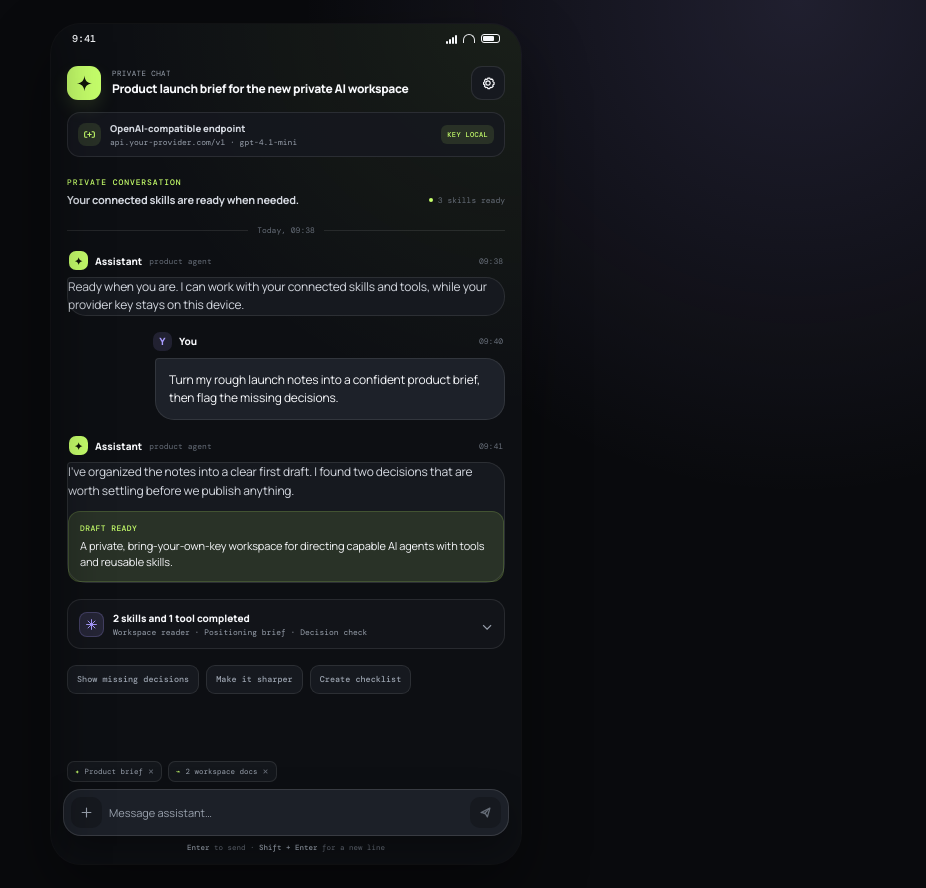
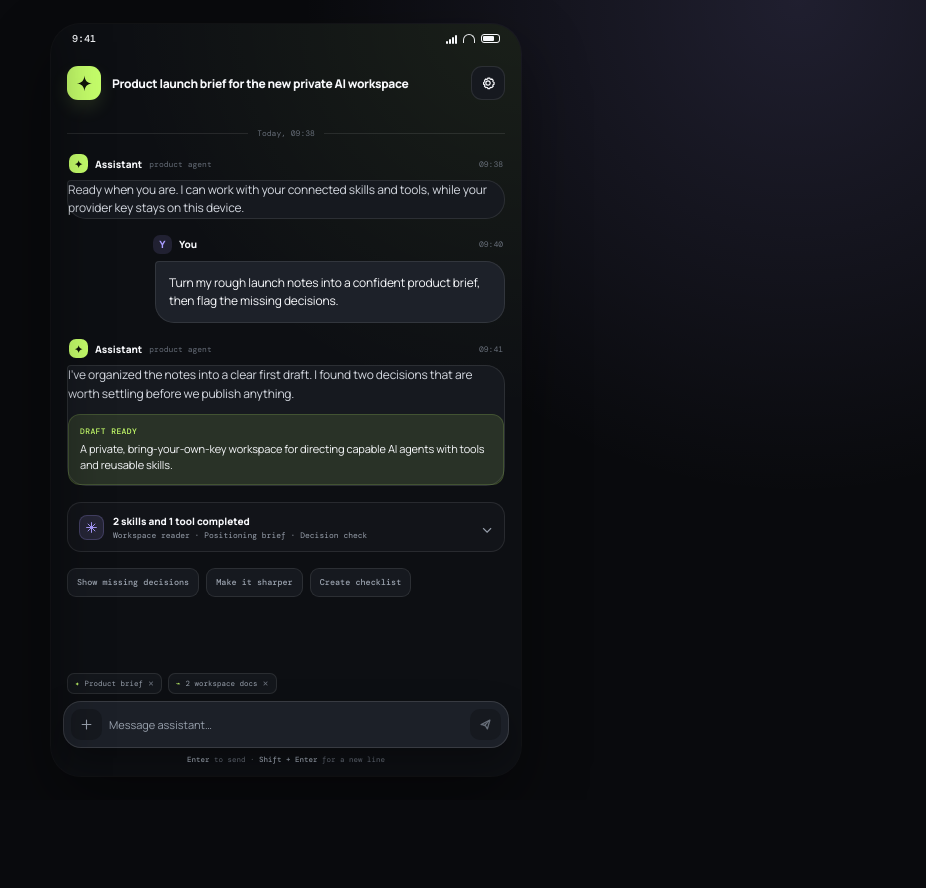
Before and after one commit to onelitonbd/Glow-Agent, a plain HTML site: page chat-page.html in a window 1280 px wide. Shown: the whole page, without its empty margins (354-1280 px from the left). After the commit the page ends 800 px from the top, so only its background shows below. Drawn offline with nearby package versions, Linux system fonts and the light colour scheme.

Commit message:
design: simplify Neural Ink chat header
Co-authored-by: arena-agent <297053741+arena-agent@users.noreply.github.com>

```diff
--- a/chat-page.html
+++ b/chat-page.html
@@ -101,12 +101,10 @@
     .history-launcher svg { width: 19px; height: 19px; fill: currentColor; }
     .icon-button svg { width: 16px; height: 16px; stroke: currentColor; stroke-width: 1.8; fill: none; stroke-linecap: round; stroke-linejoin: round; }
     .session-title { min-width: 0; padding: 0 2px; }
-    .session-title small, .session-title b { display: block; overflow: hidden; text-overflow: ellipsis; white-space: nowrap; }
-    .session-title small { margin-bottom: 2px; color: var(--muted); font-family: var(--mono); font-size: 7.5px; letter-spacing: .055em; text-transform: uppercase; }
-    .session-title b { color: var(--text); font-size: 12px; font-weight: 800; letter-spacing: -.027em; }
+    .session-title b { display: block; overflow: hidden; color: var(--text); font-size: 12px; font-weight: 800; letter-spacing: -.027em; text-overflow: ellipsis; white-space: nowrap; }
 
     /* Left-side chat history drawer */
-    .drawer-scrim { position: absolute; inset: 0; z-index: 10; background: rgba(0,0,0,.54); opacity: 0; visibility: hidden; transition: opacity .22s ease, visibility .22s ease; }
+    .drawer-scrim { position: absolute; inset: 0; z-index: 10; padding: 0; border: 0; background: rgba(0,0,0,.54); opacity: 0; visibility: hidden; transition: opacity .22s ease, visibility .22s ease; }
     .history-drawer { position: absolute; top: 0; bottom: 0; left: 0; z-index: 11; display: flex; width: min(86%, 365px); flex-direction: column; padding: calc(19px + env(safe-area-inset-top)) 12px calc(14px + env(safe-area-inset-bottom)); transform: translateX(-104%); border-right: 1px solid var(--line); background: #121419; box-shadow: 20px 0 50px rgba(0,0,0,.36); transition: transform .26s cubic-bezier(.2,.8,.2,1); }
     .phone.drawer-open .drawer-scrim { visibility: visible; opacity: 1; }
     .phone.drawer-open .history-drawer { transform: translateX(0); }
@@ -128,34 +126,11 @@
     .history-item b { font-size: 10px; font-weight: 700; letter-spacing: -.018em; }.history-item span { margin-top: 4px; color: var(--quiet); font-family: var(--mono); font-size: 7.5px; }.history-item.active b { color: var(--accent); }
     .drawer-footer { display: flex; align-items: center; gap: 7px; margin: 14px 4px 0; padding: 11px 9px; border-top: 1px solid var(--line); color: var(--muted); font-family: var(--mono); font-size: 8px; }.drawer-footer i { width: 6px; height: 6px; border-radius: 50%; background: var(--accent); box-shadow: 0 0 0 3px var(--accent-wash); }
 
-    .endpoint {
-      display: flex;
-      align-items: center;
-      gap: 9px;
-      margin: 0 16px;
-      padding: 9px 10px;
-      border: 1px solid var(--line);
-      border-radius: 13px;
-      background: rgba(22, 25, 31, .84);
-    }
-    .endpoint-icon { display: grid; width: 23px; height: 23px; place-items: center; border-radius: 8px; background: var(--accent-wash); color: var(--accent); }
-    .endpoint-icon svg { width: 13px; height: 13px; stroke: currentColor; stroke-width: 2; fill: none; }
-    .endpoint-copy { min-width: 0; flex: 1; }
-    .endpoint-copy b, .endpoint-copy span { display: block; overflow: hidden; white-space: nowrap; text-overflow: ellipsis; }
-    .endpoint-copy b { color: var(--text-soft); font-size: 9.5px; font-weight: 750; }
-    .endpoint-copy span { margin-top: 2px; color: var(--muted); font-size: 8px; }
-    .endpoint-state { flex: 0 0 auto; padding: 5px 6px; border-radius: 6px; background: var(--accent-wash); color: var(--accent); font-size: 7px; font-weight: 500; letter-spacing: .045em; }
-
     /* Conversation */
     .thread {
-      padding: 20px 16px 168px;
+      padding: 16px 16px 168px;
       scroll-behavior: smooth;
     }
-    .thread-top { display: flex; align-items: end; justify-content: space-between; gap: 12px; margin-bottom: 18px; }
-    .eyebrow { margin: 0 0 5px; color: var(--accent); font-size: 8px; font-weight: 500; letter-spacing: .115em; text-transform: uppercase; }
-    .thread-status { margin: 0; color: var(--text-soft); font-size: 11px; font-weight: 650; letter-spacing: -.02em; }
-    .thread-meta { display: flex; align-items: center; gap: 5px; padding-bottom: 2px; color: var(--quiet); font-size: 8px; white-space: nowrap; }
-    .thread-meta i { width: 4px; height: 4px; border-radius: 50%; background: var(--accent); }
 
     .day-stamp { display: flex; align-items: center; gap: 9px; margin: 0 0 16px; color: var(--quiet); font-family: var(--mono); font-size: 8px; }
     .day-stamp::before, .day-stamp::after { content: ""; height: 1px; flex: 1; background: var(--line); }
@@ -222,11 +197,11 @@
     .send { background: var(--accent); color: var(--accent-ink); }.send:disabled { background: var(--surface); color: var(--quiet); cursor: default; }.send svg { stroke-width: 2.2; }
     .composer-hint { margin: 7px 3px 0; color: var(--quiet); font-size: 7.5px; text-align: center; }.composer-hint strong { color: var(--muted); font-weight: 500; }
 
-    .toast { position: absolute; top: 154px; left: 50%; z-index: 3; width: max-content; max-width: calc(100% - 36px); padding: 8px 10px; transform: translate(-50%, -12px); border: 1px solid rgba(198,255,107,.22); border-radius: 9px; background: #1d2520; color: var(--accent); box-shadow: 0 10px 24px rgba(0,0,0,.28); font-family: var(--mono); font-size: 8px; opacity: 0; pointer-events: none; transition: opacity .2s ease, transform .2s ease; }.toast.show { transform: translate(-50%, 0); opacity: 1; }
+    .toast { position: absolute; top: 92px; left: 50%; z-index: 3; width: max-content; max-width: calc(100% - 36px); padding: 8px 10px; transform: translate(-50%, -12px); border: 1px solid rgba(198,255,107,.22); border-radius: 9px; background: #1d2520; color: var(--accent); box-shadow: 0 10px 24px rgba(0,0,0,.28); font-family: var(--mono); font-size: 8px; opacity: 0; pointer-events: none; transition: opacity .2s ease, transform .2s ease; }.toast.show { transform: translate(-50%, 0); opacity: 1; }
     .empty-state { display: grid; min-height: 400px; place-content: center; padding: 20px; text-align: center; }.empty-state .brand-mark { display: grid; width: 44px; height: 44px; margin: 0 auto; place-items: center; border-radius: 15px; background: var(--accent); color: var(--accent-ink); box-shadow: 0 8px 18px var(--accent-wash); font-size: 20px; }.empty-state h2 { margin: 14px 0 6px; font-size: 20px; letter-spacing: -.05em; }.empty-state p { max-width: 270px; margin: 0; color: var(--muted); font-size: 11px; line-height: 1.55; }.empty-state .quick-actions { justify-content: center; margin-top: 18px; }
 
     @media (min-width: 600px) { body { padding: 24px 0; }.phone { min-height: calc(100dvh - 48px); border-radius: 30px; } }
-    @media (max-height: 720px) { .thread { padding-top: 14px; }.thread-top { margin-bottom: 13px; }.message { margin-bottom: 11px; }.run-card { margin-bottom: 11px; }.composer-area { padding-top: 12px; } }
+    @media (max-height: 720px) { .thread { padding-top: 14px; }.message { margin-bottom: 11px; }.run-card { margin-bottom: 11px; }.composer-area { padding-top: 12px; } }
     @media (prefers-reduced-motion: reduce) { *, *::before, *::after { scroll-behavior: auto !important; transition-duration: .01ms !important; } }
   </style>
 </head>
@@ -255,23 +230,14 @@
 
     <header class="topbar">
       <button class="history-launcher" id="historyLauncher" type="button" aria-label="Open chat history" aria-controls="historyDrawer" aria-expanded="false"><svg viewBox="0 0 24 24" aria-hidden="true"><path d="M12 1.9c.4 6.2 3.3 9.5 9.4 10.1-6.1.5-9 3.8-9.4 10.1C11.5 15.8 8.6 12.5 2.5 12 8.6 11.4 11.5 8.1 12 1.9Z"/></svg></button>
-      <div class="session-title"><small>Private chat</small><b id="sessionName" title="Product launch brief for the new private AI workspace">Product launch brief for the new private AI workspace</b></div>
+      <div class="session-title"><b id="sessionName" title="Product launch brief for the new private AI workspace">Product launch brief for the new private AI workspace</b></div>
       <button class="icon-button" type="button" aria-label="Chat settings"><svg viewBox="0 0 24 24" aria-hidden="true"><path d="M12 15.3a3.3 3.3 0 1 0 0-6.6 3.3 3.3 0 0 0 0 6.6Z"/><path d="M19.4 15a1.7 1.7 0 0 0 .34 1.88l.06.06-2.1 2.1-.06-.06a1.7 1.7 0 0 0-1.88-.34 1.7 1.7 0 0 0-1.03 1.56v.1h-3v-.1a1.7 1.7 0 0 0-1.03-1.56 1.7 1.7 0 0 0-1.88.34l-.06.06-2.1-2.1.06-.06A1.7 1.7 0 0 0 7.1 15a1.7 1.7 0 0 0-1.56-1.03h-.1v-3h.1A1.7 1.7 0 0 0 7.1 9.94a1.7 1.7 0 0 0-.34-1.88L6.7 8l2.1-2.1.06.06a1.7 1.7 0 0 0 1.88.34 1.7 1.7 0 0 0 1.03-1.56v-.1h3v.1a1.7 1.7 0 0 0 1.03 1.56 1.7 1.7 0 0 0 1.88-.34l.06-.06 2.1 2.1-.06.06a1.7 1.7 0 0 0-.34 1.88 1.7 1.7 0 0 0 1.56 1.03h.1v3h-.1A1.7 1.7 0 0 0 19.4 15Z"/></svg></button>
     </header>
 
-    <section class="endpoint" aria-label="Connected model endpoint">
-      <span class="endpoint-icon" aria-hidden="true"><svg viewBox="0 0 24 24"><path d="M8 7H5a2 2 0 0 0-2 2v3m18 0V9a2 2 0 0 0-2-2h-3M8 17H5a2 2 0 0 1-2-2v-3m18 0v3a2 2 0 0 1-2 2h-3"/><path d="M8 12h8M12 8v8"/></svg></span>
-      <span class="endpoint-copy"><b>OpenAI-compatible endpoint</b><span>api.your-provider.com/v1 · gpt-4.1-mini</span></span>
-      <span class="endpoint-state">KEY LOCAL</span>
-    </section>
 
     <div class="toast" id="toast" role="status" aria-live="polite"></div>
 
     <section class="thread" id="thread" aria-label="Conversation">
-      <div class="thread-top">
-        <div><p class="eyebrow">Private conversation</p><p class="thread-status">Your connected skills are ready when needed.</p></div>
-        <div class="thread-meta"><i></i>3 skills ready</div>
-      </div>
       <div id="conversation">
         <p class="day-stamp">Today, 09:38</p>
 
```
Also changed, not shown: design-previews/neural-ink-chat-page.png.
